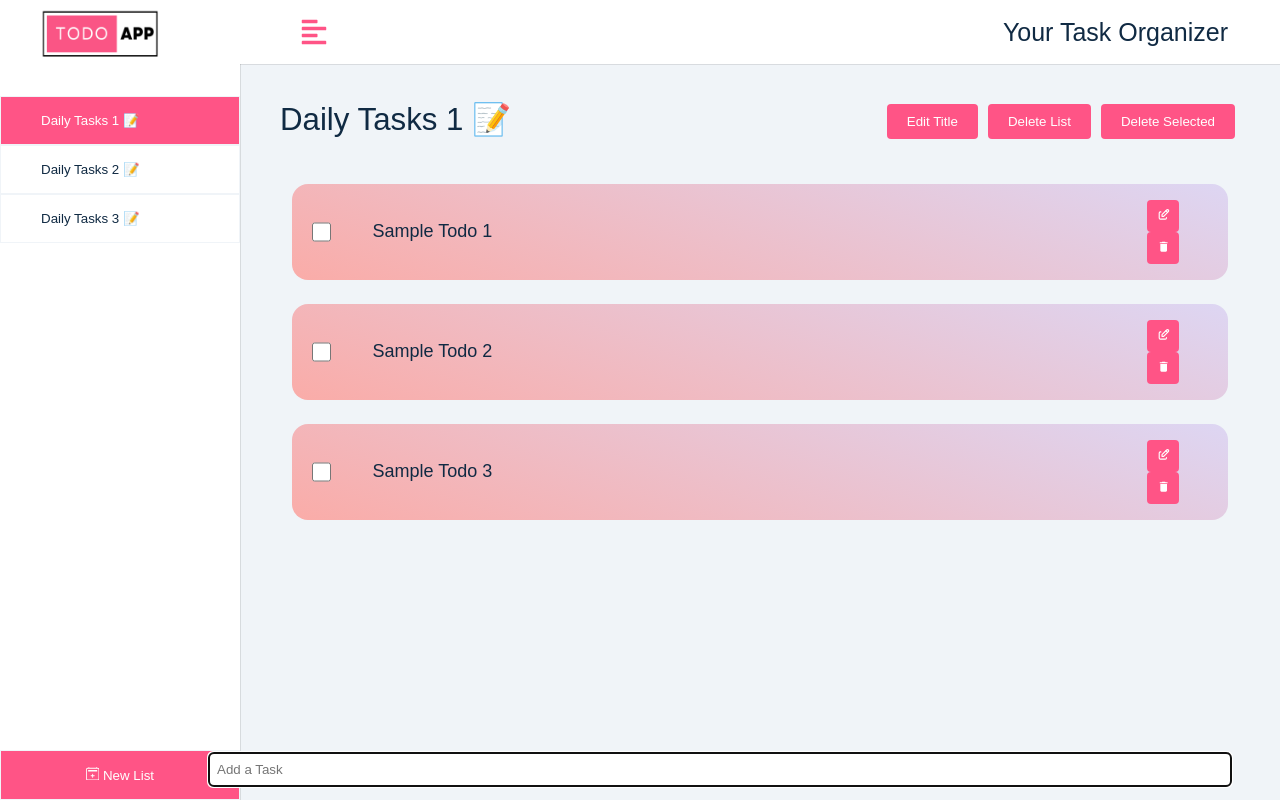
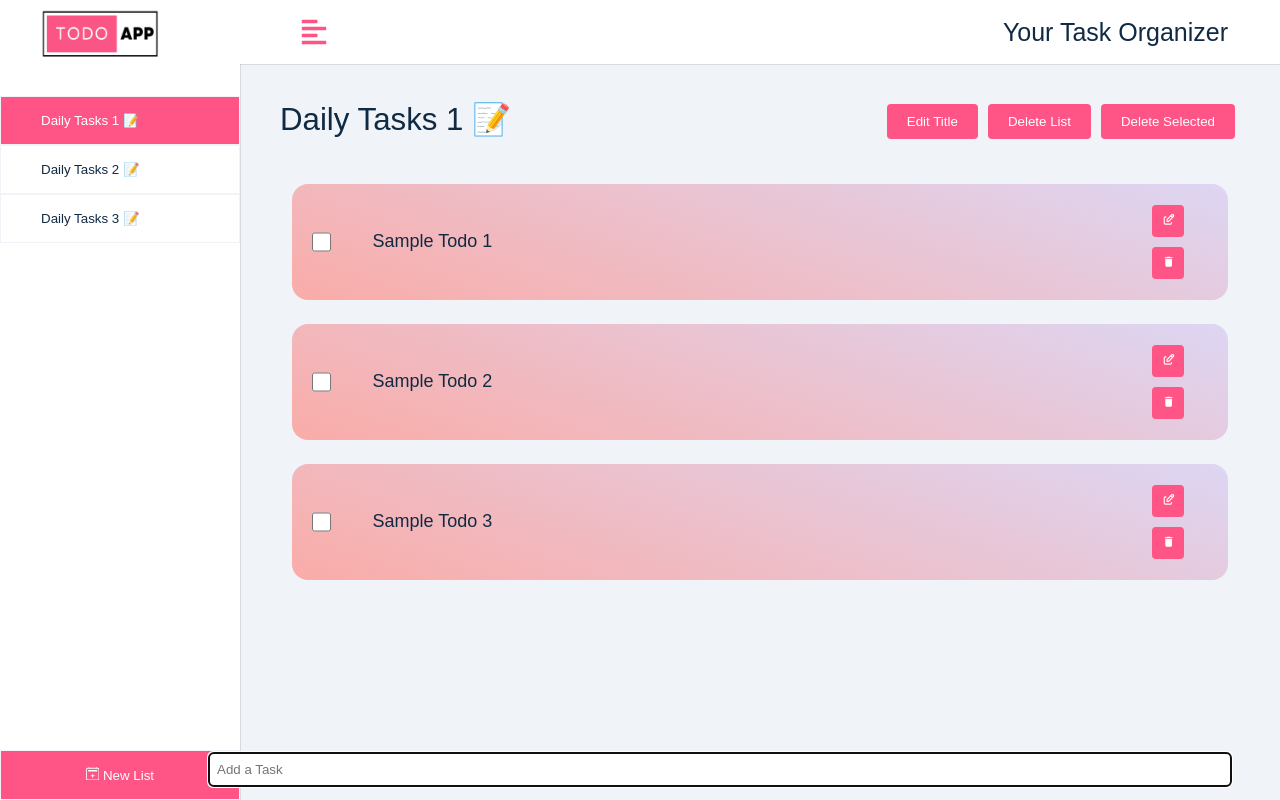
Before and after one commit to techexplorer1231/task-manager, a React (Create React App) app: page / in a window 1280 px wide. Built offline with nearby package versions, Linux system fonts and the light colour scheme.

Commit message:
reused buttons

```diff
--- a/src/components/TodoItem.js
+++ b/src/components/TodoItem.js
@@ -3,6 +3,7 @@ import { MdDelete } from "react-icons/md";
 import { TbEdit } from "react-icons/tb";
 import Wrapper from "../assets/wrappers/TodoItem";
 import TodoEdit from "./TodoEdit";
+import Button from "../assets/wrappers/Button";
 import { TODO_TOGGLE } from "../constants/actionTypes";
 import { TODO_DELETE } from "../constants/actionTypes";
 import { TODO_EDIT_ENABLE } from "../constants/actionTypes";
@@ -48,14 +49,14 @@ const TodoItem = ({ todo, dispatch }) => {
         {textContent}
         <div>
           {!isEditing && (
-            <button onClick={handleEdit} className="todo-edit-btn">
+            <Button onClick={handleEdit} className="todo-edit-btn">
               <TbEdit />
-            </button>
+            </Button>
           )}
           {!isEditing && (
-            <button className="todo-delete-btn" onClick={handleDelete}>
+            <Button className="todo-delete-btn" onClick={handleDelete}>
               <MdDelete />
-            </button>
+            </Button>
           )}
         </div>
       </div>
```
Also changed, not shown: public/logo192.png (deleted), public/logo512.png (deleted).
